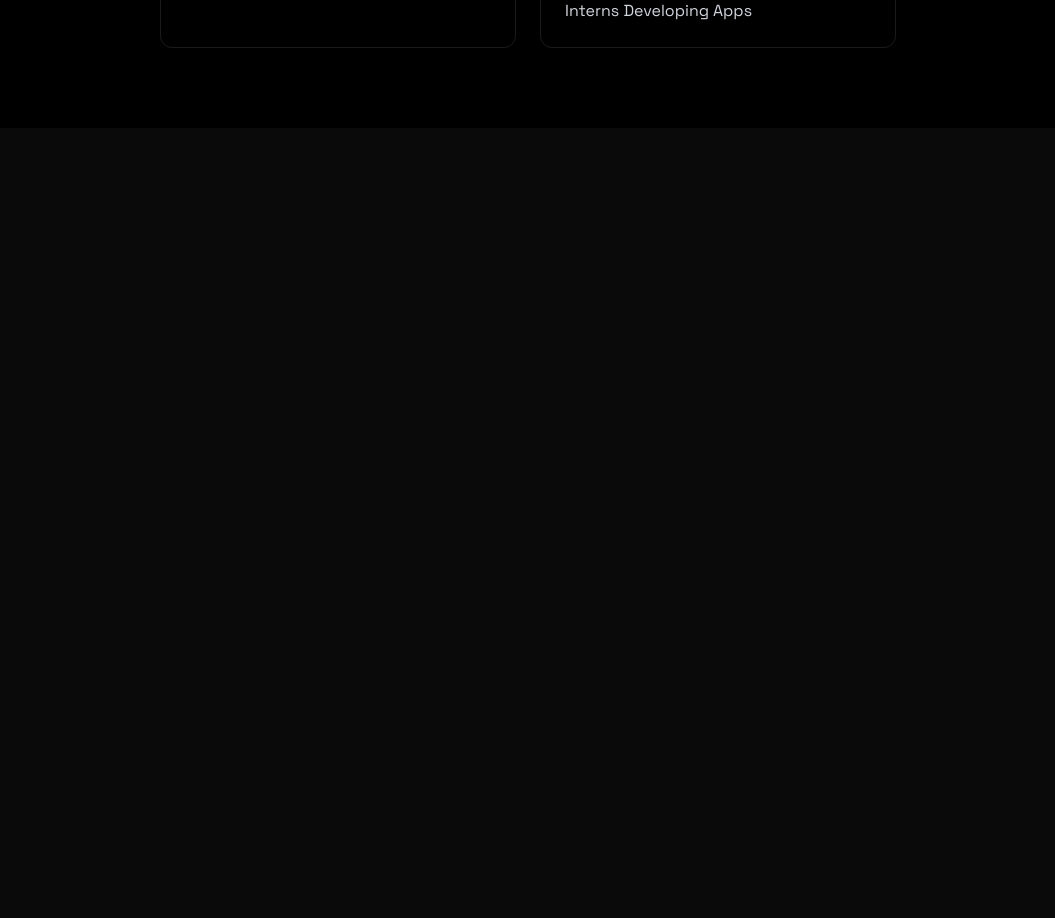
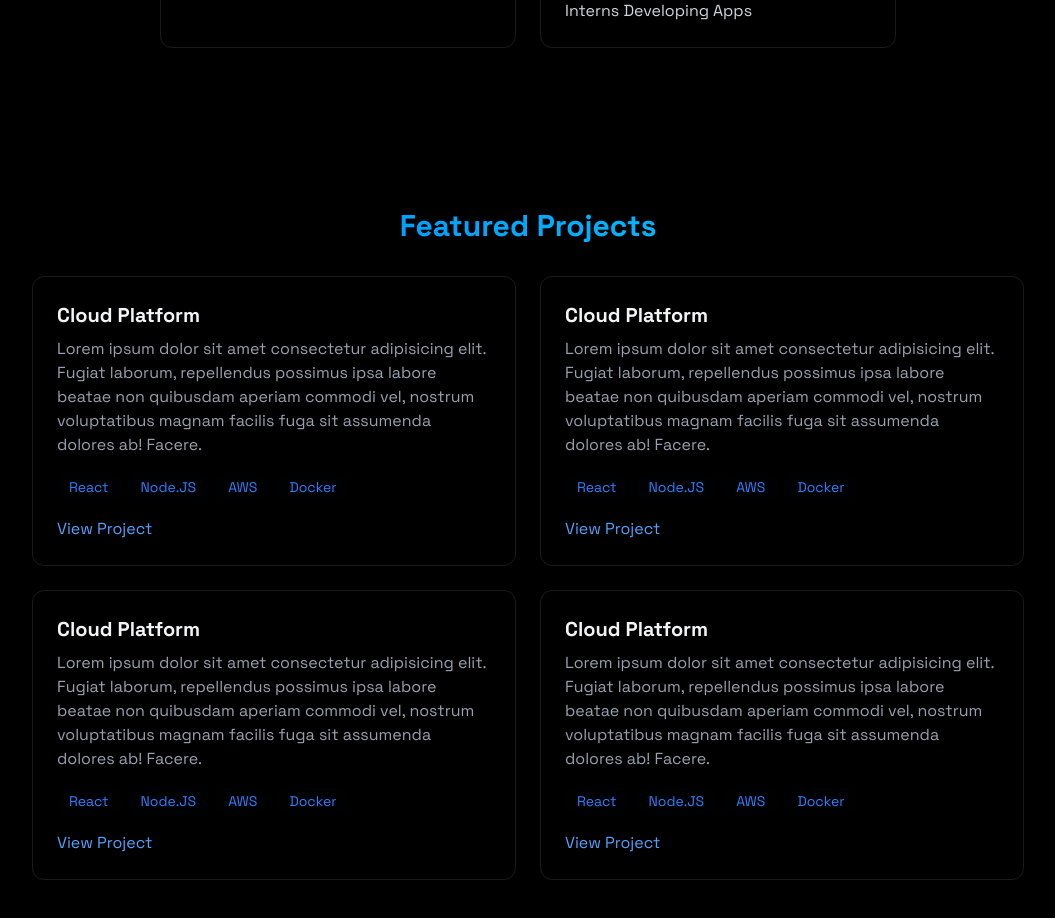
Before and after one commit to Daexaf/Portfolio, a React (Vite) app: page / in a window 1280 px wide. Shown: the part 1480-2398 px from the top of the page, without its empty margins (112-1167 px from the left). Before the commit the page ends 1608 px from the top, so only its background shows below. Built offline with nearby package versions, Linux system fonts and the light colour scheme.

Commit message:
[checkpoints: adding projects section and put some dummy data onto it]

```diff
--- a/src/App.jsx
+++ b/src/App.jsx
@@ -6,6 +6,7 @@
 import MobileMenu from "./components/MobileMenu";
 import Home from "./components/section/Home";
 import About from "./components/section/About";
+import Projects from "./components/section/Projects";
 
 function App() {
   const [isLoaded, setIsLoaded] = useState(false);
@@ -22,6 +23,7 @@
         <MobileMenu menuOpen={menuOpen} setMenuOpen={setMenuOpen} />
         <Home />
         <About />
+        <Projects />
       </div>
     </>
   );
--- a/src/components/section/About.jsx
+++ b/src/components/section/About.jsx
@@ -34,7 +34,7 @@
                 {frontendSkills.map((tech, key) => (
                   <span
                     key={key}
-                    className="bg-blue-500/1 text-blue-500 py-1 px-3 rounded-full text-sm hover:bg-blue-500/20 hover:shadow-[0_2px_8px_rgba(59,130,2246,0.2)] transition"
+                    className="bg-blue-500/1 text-blue-500 py-1 px-3 rounded-full text-sm hover:bg-blue-500/20 hover:shadow-[0_2px_8px_rgba(59,130,246,0.2)] transition"
                   >
                     {tech}
                   </span>
--- a/src/components/section/Projects.jsx
+++ b/src/components/section/Projects.jsx
@@ -0,0 +1,128 @@
+import React from "react";
+
+const Projects = () => {
+  return (
+    <section id="projects" className="min-h-screen flex items-center py-20">
+      <div className="max-w-5xl mx-auto px-4">
+        <h2 className="text-3xl font-bold mb-8 bg-gradient-to-r from-blue-500 to-cyan-400 bg-clip-text text-transparent text-center">
+          Featured Projects
+        </h2>
+        <div className="grid grid-cols-1 md:grid-cols-2 gap-6">
+          <div className="p-6 rounded-xl border border-white/10 hover:-translate-y-1 hover:border-blue-500/30 hover:shadow-[0_2px_8px_rgba(59,130,246,0.1)] transition-all">
+            <h3 className="text-xl font-bold mb-2">Cloud Platform</h3>
+            <p className="text-gray-400 mb-4">
+              Lorem ipsum dolor sit amet consectetur adipisicing elit. Fugiat
+              laborum, repellendus possimus ipsa labore beatae non quibusdam
+              aperiam commodi vel, nostrum voluptatibus magnam facilis fuga sit
+              assumenda dolores ab! Facere.
+            </p>
+            <div className="flex flex-wrap gap-2 mb-4">
+              {["React", "Node.JS", "AWS", "Docker"].map((tech, key) => (
+                <span
+                  key={key}
+                  className="bg-blue-500/1 text-blue-500 py-1 px-3 rounded-full text-sm hover:bg-blue-500/20 hover:shadow-[0_2px_8px_rgba(59,130,246,0.2)] transition"
+                >
+                  {tech}
+                </span>
+              ))}
+            </div>
+            <div className="flex justify-between items-center">
+              <a
+                href="#"
+                className="text-blue-400 hover:text-blue-300 transition-colors"
+              >
+                View Project{" "}
+              </a>
+            </div>
+          </div>
+
+          <div className="p-6 rounded-xl border border-white/10 hover:-translate-y-1 hover:border-blue-500/30 hover:shadow-[0_2px_8px_rgba(59,130,246,0.1)] transition-all">
+            <h3 className="text-xl font-bold mb-2">Cloud Platform</h3>
+            <p className="text-gray-400 mb-4">
+              Lorem ipsum dolor sit amet consectetur adipisicing elit. Fugiat
+              laborum, repellendus possimus ipsa labore beatae non quibusdam
+              aperiam commodi vel, nostrum voluptatibus magnam facilis fuga sit
+              assumenda dolores ab! Facere.
+            </p>
+            <div className="flex flex-wrap gap-2 mb-4">
+              {["React", "Node.JS", "AWS", "Docker"].map((tech, key) => (
+                <span
+                  key={key}
+                  className="bg-blue-500/1 text-blue-500 py-1 px-3 rounded-full text-sm hover:bg-blue-500/20 hover:shadow-[0_2px_8px_rgba(59,130,246,0.2)] transition"
+                >
+                  {tech}
+                </span>
+              ))}
+            </div>
+            <div className="flex justify-between items-center">
+              <a
+                href="#"
+                className="text-blue-400 hover:text-blue-300 transition-colors"
+              >
+                View Project{" "}
+              </a>
+            </div>
+          </div>
+
+          <div className="p-6 rounded-xl border border-white/10 hover:-translate-y-1 hover:border-blue-500/30 hover:shadow-[0_2px_8px_rgba(59,130,246,0.1)] transition-all">
+            <h3 className="text-xl font-bold mb-2">Cloud Platform</h3>
+            <p className="text-gray-400 mb-4">
+              Lorem ipsum dolor sit amet consectetur adipisicing elit. Fugiat
+              laborum, repellendus possimus ipsa labore beatae non quibusdam
+              aperiam commodi vel, nostrum voluptatibus magnam facilis fuga sit
+              assumenda dolores ab! Facere.
+            </p>
+            <div className="flex flex-wrap gap-2 mb-4">
+              {["React", "Node.JS", "AWS", "Docker"].map((tech, key) => (
+                <span
+                  key={key}
+                  className="bg-blue-500/1 text-blue-500 py-1 px-3 rounded-full text-sm hover:bg-blue-500/20 hover:shadow-[0_2px_8px_rgba(59,130,246,0.2)] transition"
+                >
+                  {tech}
+                </span>
+              ))}
+            </div>
+            <div className="flex justify-between items-center">
+              <a
+                href="#"
+                className="text-blue-400 hover:text-blue-300 transition-colors"
+              >
+                View Project{" "}
+              </a>
+            </div>
+          </div>
+
+          <div className="p-6 rounded-xl border border-white/10 hover:-translate-y-1 hover:border-blue-500/30 hover:shadow-[0_2px_8px_rgba(59,130,246,0.1)] transition-all">
+            <h3 className="text-xl font-bold mb-2">Cloud Platform</h3>
+            <p className="text-gray-400 mb-4">
+              Lorem ipsum dolor sit amet consectetur adipisicing elit. Fugiat
+              laborum, repellendus possimus ipsa labore beatae non quibusdam
+              aperiam commodi vel, nostrum voluptatibus magnam facilis fuga sit
+              assumenda dolores ab! Facere.
+            </p>
+            <div className="flex flex-wrap gap-2 mb-4">
+              {["React", "Node.JS", "AWS", "Docker"].map((tech, key) => (
+                <span
+                  key={key}
+                  className="bg-blue-500/1 text-blue-500 py-1 px-3 rounded-full text-sm hover:bg-blue-500/20 hover:shadow-[0_2px_8px_rgba(59,130,246,0.2)] transition"
+                >
+                  {tech}
+                </span>
+              ))}
+            </div>
+            <div className="flex justify-between items-center">
+              <a
+                href="#"
+                className="text-blue-400 hover:text-blue-300 transition-colors"
+              >
+                View Project{" "}
+              </a>
+            </div>
+          </div>
+        </div>
+      </div>
+    </section>
+  );
+};
+
+export default Projects;
```
